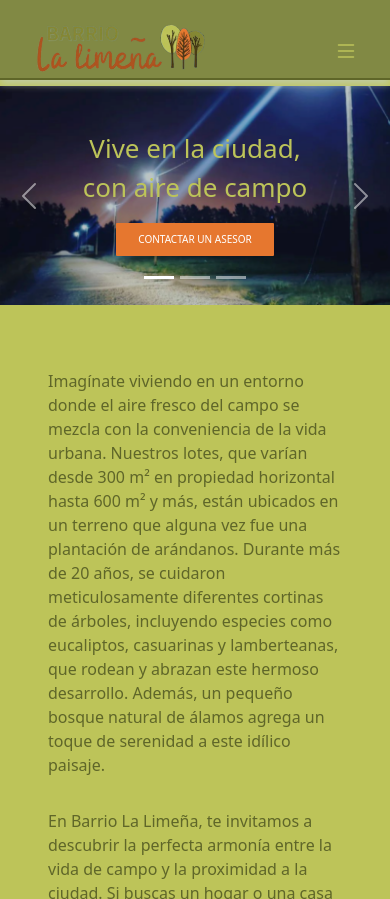
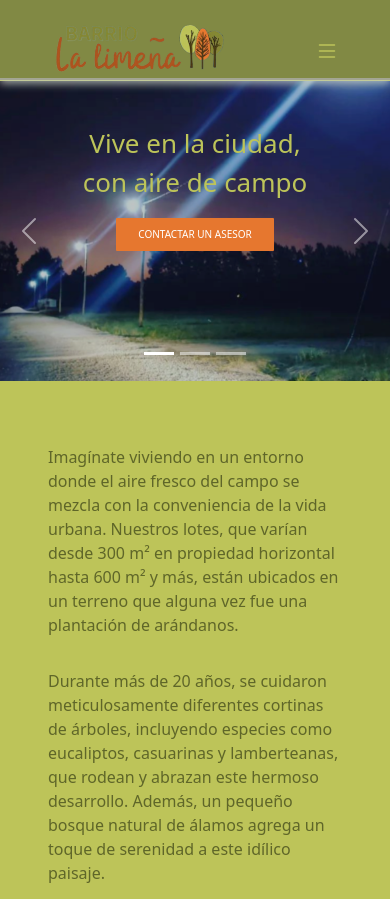
Before and after one commit to Baynpro/la_limena, a website: page index.html in a window 390 px wide. Shown: the top 899 px of the page. Drawn offline with nearby package versions, Linux system fonts and the light colour scheme.

Commit message:
ajustes inicio video y altura hero en moviles

```diff
--- a/Styles/styles.css
+++ b/Styles/styles.css
@@ -68,8 +68,8 @@ header{
     width: 100vw;
     max-height: 100px;
     background-color: #818944;
-    border-bottom: 2px solid #5F6629;
-    box-shadow: 0px 4px 8px 0px rgba(196, 207, 189, 0.758);
+    border-bottom: 2px solid #a3a592;
+    box-shadow: 0px 4px 8px 0px rgba(199, 206, 195, 0.758);
 }
 
 @media (max-width: 760px) {
@@ -86,7 +86,10 @@ header{
 
 }
 
+.container-fluid{
+padding: 0 8vw;
 
+}
 .navbar-brand img {
     height: 9vh;
     max-height: inherit;
@@ -220,10 +223,9 @@ main {
     display: flex;
     flex-direction: column;
     align-content: center;
-    background-color: #BDC459;
-    max-width: 1200px;
+    max-width: 1250px;
     width: 100%;
-    padding-top: 6px;
+    padding-top: 1px;
     padding-bottom: 128px;
 
 }
@@ -291,21 +293,27 @@ main {
     width: 100vw;
     max-width: inherit;
     height: auto;
-    max-height: 600px;
+    /* max-height: 600px; */
 
 }
 
 .carousel-inner {
     width: 100%;
-    height: 50%;
-    max-height: 550px;
+    height: 100%;
+    /* min-height: 300px; */
+    max-height: 600px;
     border: none;
 }
 
+.carousel-item{
+min-height: 300px;
+
+}
 
 .carousel-item img {
     position: relative;
     overflow: hidden;
+    min-height: 300px;
     width: 100%;   /* Asegurar que la imagen ocupe todo el ancho */
     height: 100%;  /* Asegurar que la imagen ocupe todo el alto */
     object-fit: cover; /* Cubrir el área sin perder proporciones */
@@ -315,7 +323,7 @@ main {
 
 @media (max-width: 420px) {
     .carousel-item img {
-        max-height: 45vh;
+        max-height: 50vh;
 
     }
 
@@ -351,11 +359,13 @@ font-weight: 400;
 }
 
 .video iframe {
-    width: 75vw;
+    width: 97vw;
+    max-width: 900px;
     height: calc(100vw * 9 / 16);
+    max-height: 520px;
     border: none;
     overflow: visible;
-    padding: 1rem;
+    padding: 8px;
 
 }
 
--- a/index.html
+++ b/index.html
@@ -99,8 +99,9 @@
         <section class="bajada">
             <h3>Imagínate viviendo en un entorno donde el aire fresco del campo se mezcla con la conveniencia de la vida
                 urbana. Nuestros lotes, que varían desde 300 m² en propiedad horizontal hasta 600 m² y más, están
-                ubicados en un terreno que alguna vez fue una plantación de arándanos. Durante más de 20 años, se
-                cuidaron meticulosamente diferentes cortinas de árboles, incluyendo especies como eucaliptos, casuarinas
+                ubicados en un terreno que alguna vez fue una plantación de arándanos. </h3>
+            <h3>Durante más de 20 años, se cuidaron meticulosamente diferentes cortinas de árboles, incluyendo especies
+                como eucaliptos, casuarinas
                 y lamberteanas, que rodean y abrazan este hermoso desarrollo. Además, un pequeño bosque natural de
                 álamos agrega un toque de serenidad a este idílico paisaje.</h3>
             <h3>En Barrio La Limeña, te invitamos a descubrir la perfecta armonía entre la vida de campo y la proximidad
```
